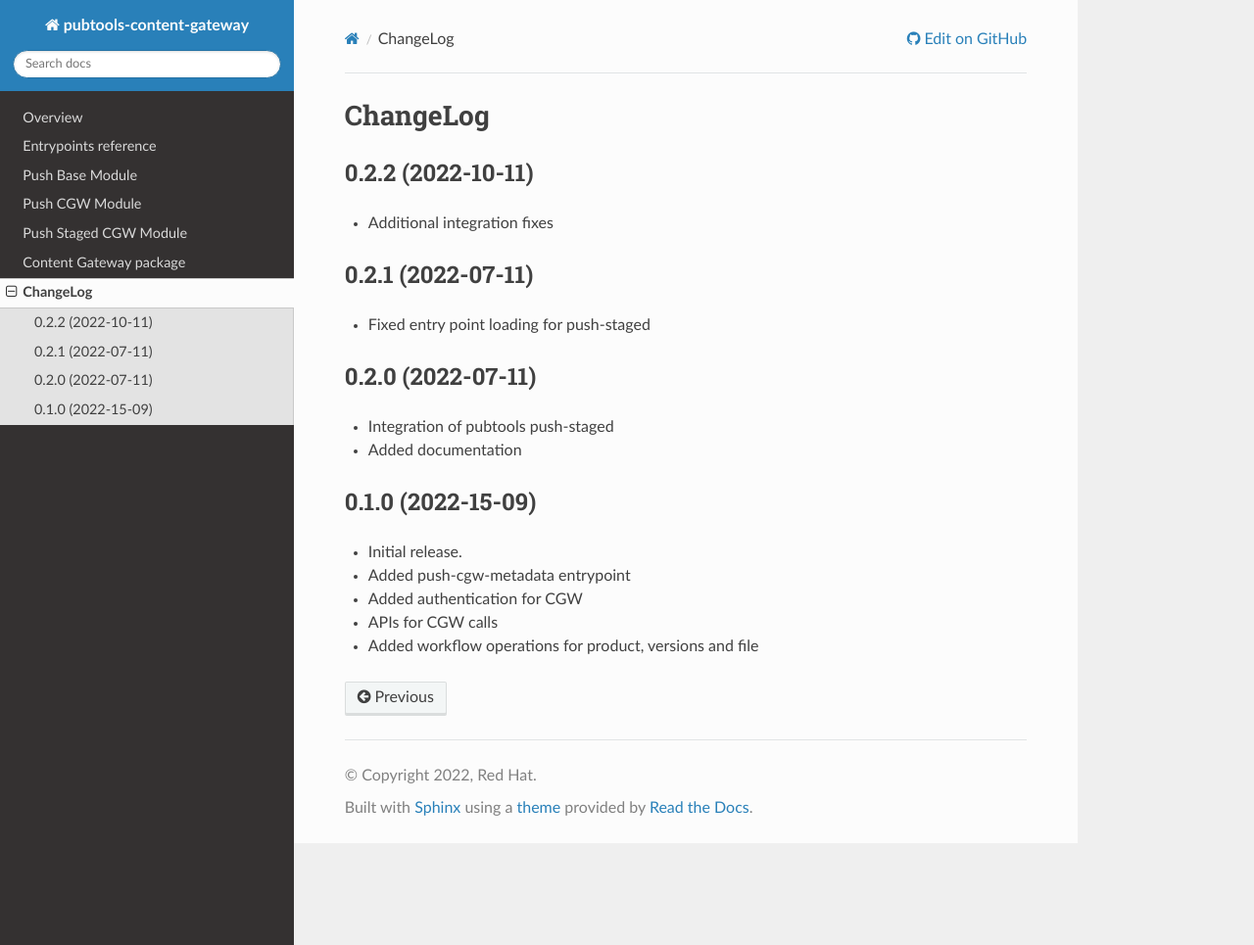
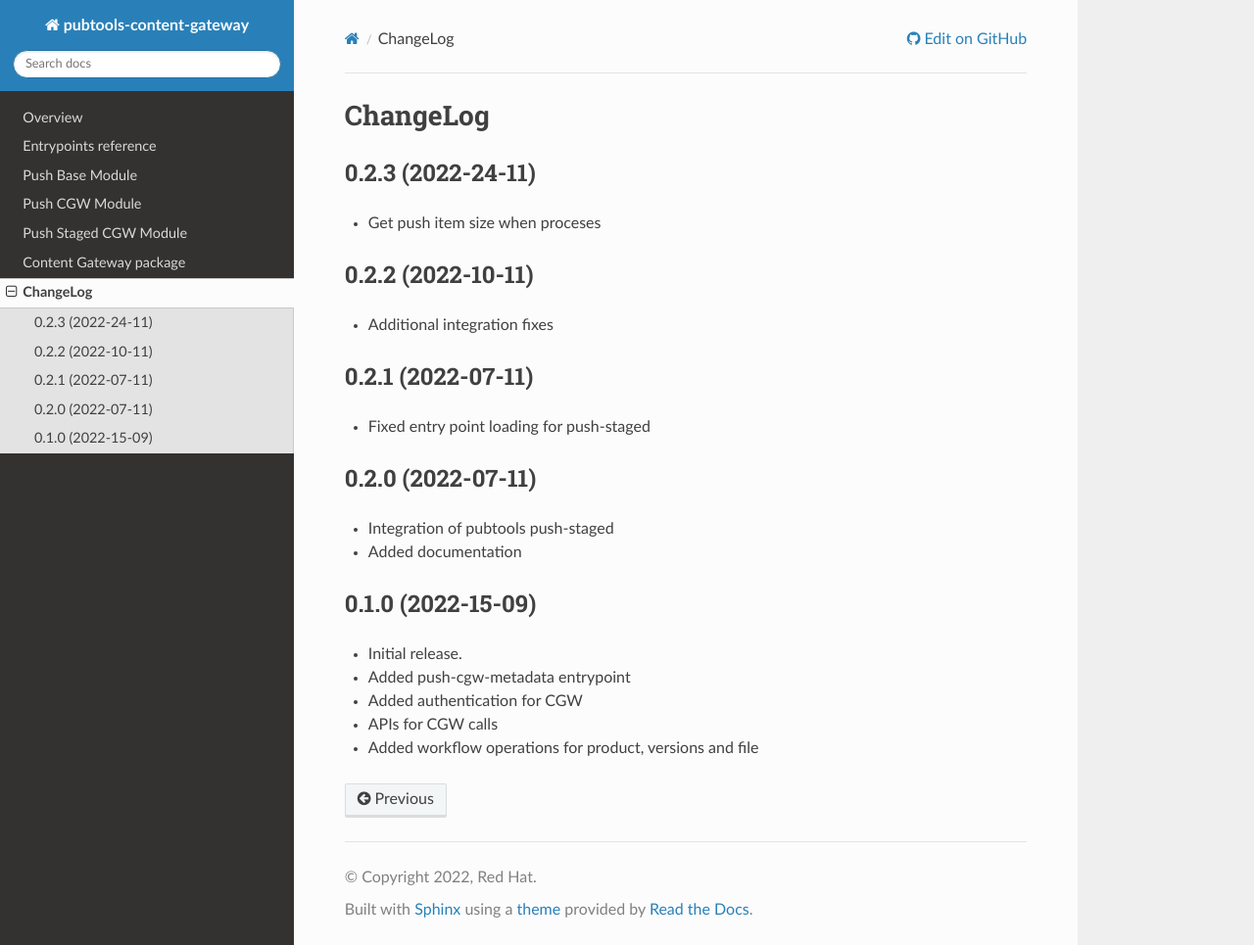
Before and after one commit to release-engineering/pubtools-content-gateway, a Sphinx documentation site: the page built from docs/CHANGELOG.rst, in a window 1280 px wide and 965 px high. Shown: the whole window at 98% size. Built offline with Sphinx 7.4.7 and the Read the Docs theme 2.0.0, drawn with Linux system fonts in a browser that asks for light colours.

Commit message:
release v0.2.3
e with '#' will be ignored, and an empty message aborts the commit.

```diff
--- a/docs/CHANGELOG.rst
+++ b/docs/CHANGELOG.rst
@@ -1,5 +1,10 @@
 ChangeLog
 =========
+
+0.2.3 (2022-24-11)
+------------------
+
+* Get push item size when proceses
 
 0.2.2 (2022-10-11)
 ------------------
--- a/setup.py
+++ b/setup.py
@@ -82,7 +82,7 @@
 
 setup(
     name="pubtools-content-gateway",
-    version="0.2.2",
+    version="0.2.3",
     description=get_description(),
     long_description_content_type="text/markdown",
     author="Javed Alam",
```
